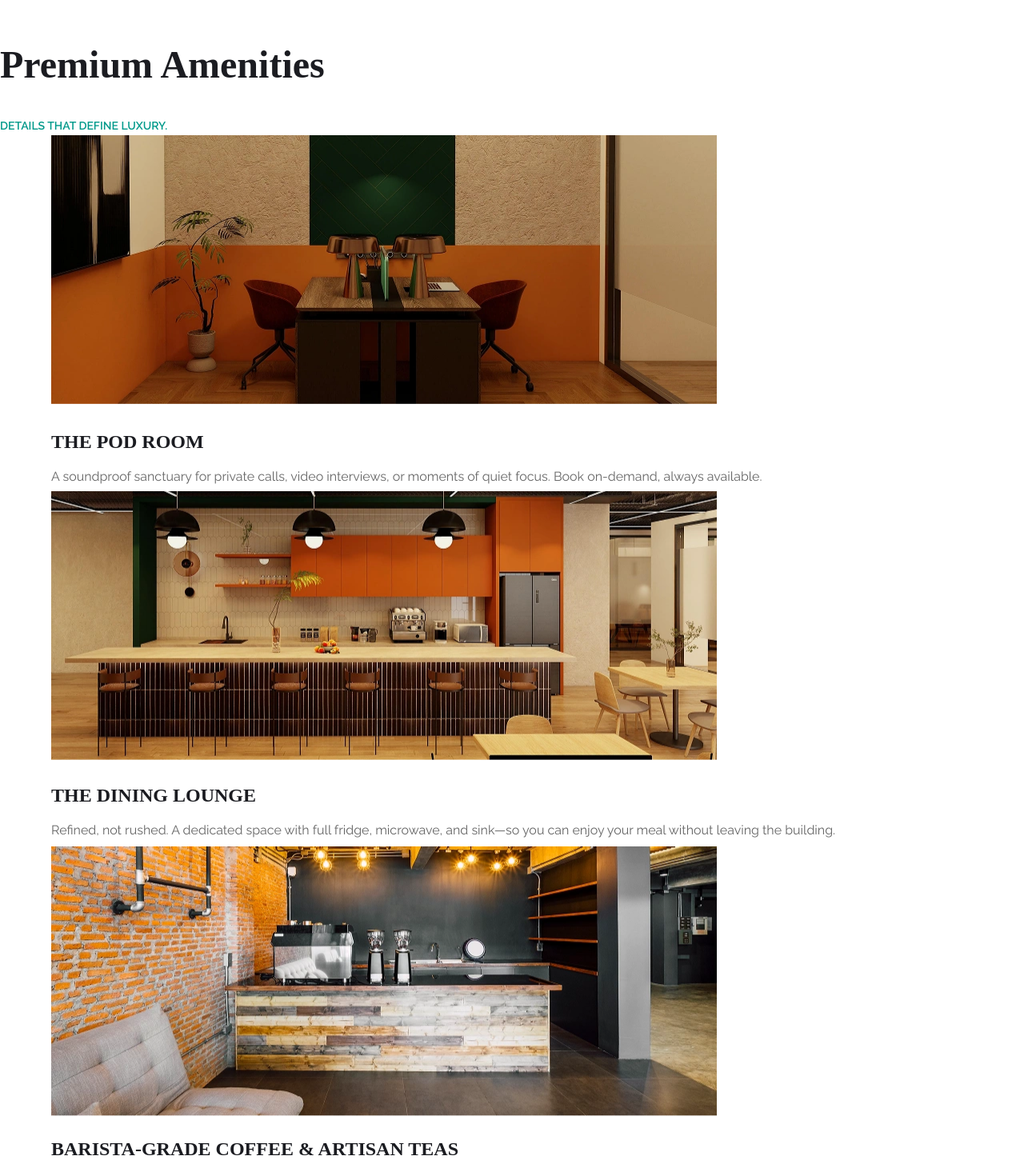
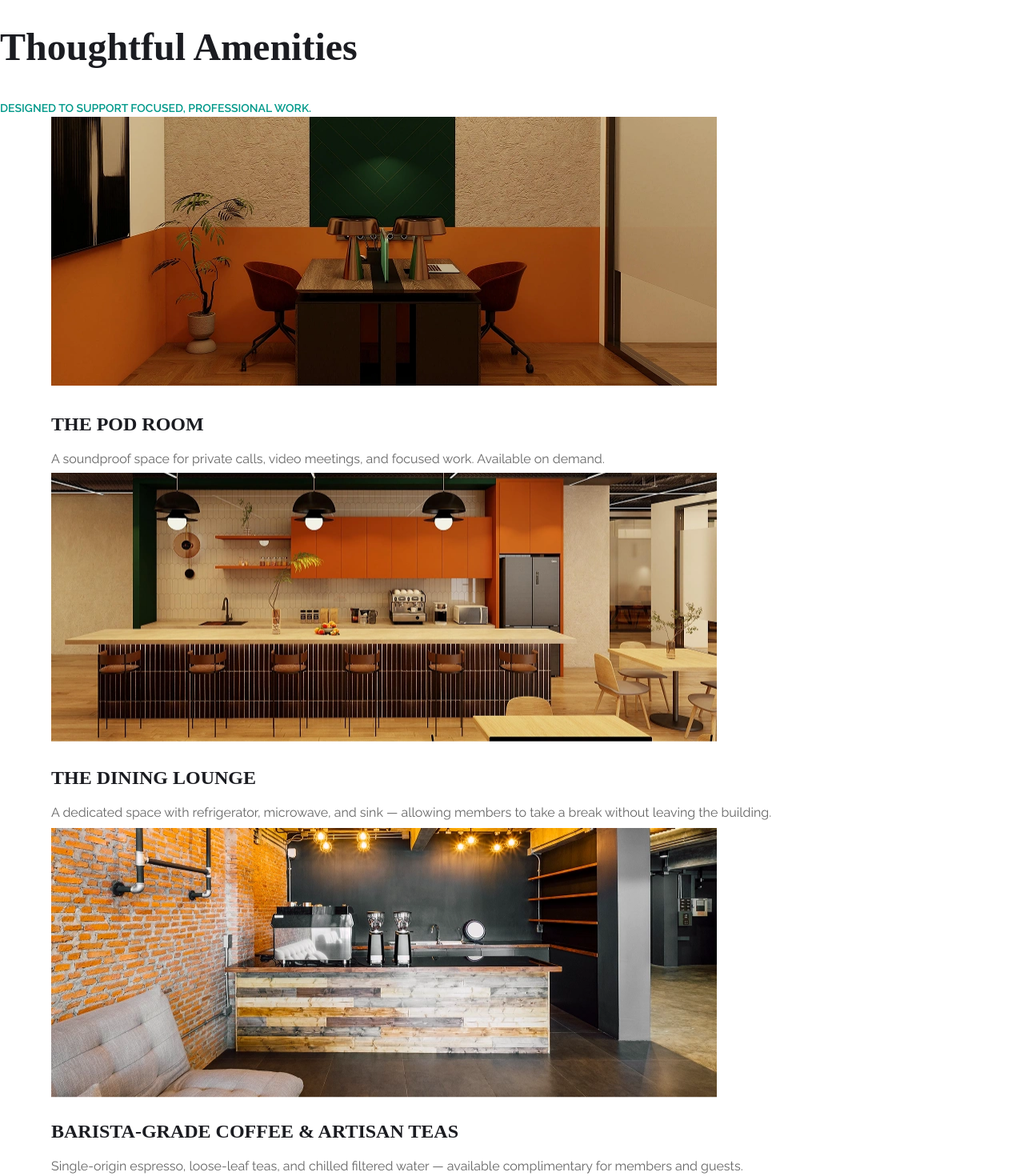
Before and after one commit to RDBA-CBE/workalyn, a Next.js app: page /amenities in a window 1280 px wide. Shown: the part 1040-2510 px from the top of the page at 80% size. Built offline with nearby package versions, Linux system fonts and the light colour scheme; a web font is replaced by a local one.

Commit message:
workspace and amenities

```diff
--- a/components/AmenitiesPage.jsx
+++ b/components/AmenitiesPage.jsx
@@ -4,34 +4,41 @@ import { RevealWrapper, ParallaxWrapper } from "./ParallaxWrapper";
 const solutions = [
   {
     title: "THE POD ROOM",
-    desc: "A soundproof sanctuary for private calls, video interviews, or moments of quiet focus. Book on-demand, always available.",
+    desc: " A soundproof space for private calls, video meetings, and focused work. Available on demand.",
     image: "/amenities/subpage/pod-room.webp",
   },
   {
     title: "THE DINING LOUNGE",
-    desc: "Refined, not rushed. A dedicated space with full fridge, microwave, and sink—so you can enjoy your meal without leaving the building.",
+    desc: "A dedicated space with refrigerator, microwave, and sink — allowing members to take a break without leaving the building.",
     image: "/amenities/subpage/dining-lounge.webp",
   },
   {
     title: "BARISTA-GRADE COFFEE & ARTISAN TEAS",
-    desc: "Single-origin espresso, loose-leaf teas, and chilled purified water. Always complimentary.",
+    desc: "Single-origin espresso, loose-leaf teas, and chilled filtered water — available complimentary for members and guests.",
     image: "/amenities/subpage/barista.webp",
   },
   {
     title: "SMART FILTRATION",
-    desc: "No plastic bottles. No waste. Just pure, alkaline water on tap.",
+    desc: "Filtered alkaline drinking water available throughout the workspace",
     image: "/amenities/subpage/smart-filteration.webp",
   },
   {
     title: "ADJACENT PREMIER GYM",
-    desc: "Step next door for a lunch-hour workout. Preferred member rates available exclusively for Workalyn members.",
+    desc: " Located next door, offering convenient lunchtime workouts with preferred member rates available for Workalyn members.",
     image: "/amenities/subpage/adjacent-premier-gym.webp",
   },
   {
     title: "CURATED F&B DISTRICT",
-    desc: "From cherished Malaysian classics to Michelin-recommended dining, refined Western fare, and intimate cafés—all within 50 metres.",
+    desc: "From cherished Malaysian classics to Michelin-recommended dining, refined Western fare, and intimate cafés—all within a short walk.",
     includes:
       "Your client’s next lunch isn’t just nearby; it’s an effortless, elevated stroll away.",
+    image: "/amenities/subpage/curated-f&b-district.webp",
+  },
+
+  {
+    title: "Public Bank Branch & ATM",
+    desc: "A Public Bank branch with full banking services and ATM facilities is located within a short walking distance",
+
     image: "/amenities/subpage/curated-f&b-district.webp",
   },
 ];
@@ -50,9 +57,9 @@ const AmenitiesPage = () => {
         </ParallaxWrapper>
         <div className="relative z-10 text-center text-white px-6">
           <RevealWrapper>
-            <h1 className="main-head  mb-6 text-white">Premium Amenities</h1>
+            <h1 className="main-head  mb-6 text-white">Thoughtful Amenities</h1>
             <p className="first-head text-white uppercase  font-bold">
-              Details That Define Luxury.
+              Designed to support focused, professional work.
             </p>
           </RevealWrapper>
         </div>
@@ -88,7 +95,9 @@ const AmenitiesPage = () => {
                     <RevealWrapper>
                       <h2 className="sub-head mb-4">{s.title}</h2>
 
-                <p className="text-gray-800 leading-relaxed mb-4">{s.desc}</p>
+                      <p className="text-gray-800 leading-relaxed mb-4">
+                        {s.desc}
+                      </p>
 
                       {s.includes && (
                         <div className="mt-4 rounded-md border border-[#00998A]/25 bg-[#00998A]/5 px-4 py-3">
@@ -110,14 +119,24 @@ const AmenitiesPage = () => {
           {/* GLOBAL CTA */}
           <RevealWrapper>
             <div className="mt-20 relative max-w-4xl mx-auto px-8 py-12 bg-white/30 backdrop-blur-md border border-[#00998A]/20 shadow-lg text-center overflow-hidden">
-
               {/* Decorative floating circles */}
               <div className="absolute -top-10 -left-10 w-32 h-32 bg-[#00998A]/20 rounded-full animate-pulse-slow"></div>
               <div className="absolute -bottom-10 -right-10 w-40 h-40 bg-[#00998A]/10 rounded-full animate-pulse-slow"></div>
 
-    <p className="mb-6 text-2xl md:text-3xl main-head" >
-      Experience a workspace where every detail is considered.
+              <p className="mb-6 text-2xl md:text-3xl main-head">
+                Experience a workspace where every detail is thoughtfully
+                considered.
               </p>
+
+              <div className="mt-4 rounded-md border border-[#00998A]/25 bg-[#00998A]/5 px-4 py-3 w-fit mx-auto mb-6">
+                <p className="text-sm italic text-gray-800">
+                  <span className="font-bold text-[#00998A] not-italic mr-1">
+                    Note:
+                  </span>
+                  Coffee & tea are complimentary for all memberships and
+                  bookings
+                </p>
+              </div>
 
               <a
                 href="/contact"
--- a/components/Header.tsx
+++ b/components/Header.tsx
@@ -121,11 +121,11 @@ const Header: React.FC = () => {
             path="/community-and-clientele"
             label="Community & Clientele"
           />{" "} */}
-          <div className="w-[5.5px] h-[5.5px] bg-[#00998A] rotate-45"></div>
-          <NavItem path="/contact" label="Location" />
+          {/* <div className="w-[5.5px] h-[5.5px] bg-[#00998A] rotate-45"></div>
+          <NavItem path="/contact" label="Location" /> */}
 
           <div className="w-[5.5px] h-[5.5px] bg-[#00998A] rotate-45"></div>
-          <NavItem path="/contact#book-a-tour" label="Book a tour" />
+          <NavItem path="/book-a-tour" label="Book a tour" />
         </ul>
       </nav>
 
@@ -183,19 +183,19 @@ const Header: React.FC = () => {
                 Community & Clientele
               </button> */}
 
-              <button
+              {/* <button
                 onClick={() => handleNavClick("/contact")}
                 className={`text-lg font-bold uppercase tracking-widest ${
                   pathname === "/contact" ? "text-emerald-600" : "text-gray-800"
                 }`}
               >
                 Locations
-              </button>
+              </button> */}
 
               <button
                 onClick={() => handleNavClick("/contact#book-a-tour")}
                 className={`text-lg font-bold uppercase tracking-widest ${
-                  pathname === "/contact#book-a-tour" ? "text-emerald-600" : "text-gray-800"
+                  pathname === "/book-a-tour" ? "text-emerald-600" : "text-gray-800"
                 }`}
               >
                 Book a tour
--- a/components/Homepage.tsx
+++ b/components/Homepage.tsx
@@ -16,7 +16,7 @@ const Homepage: React.FC = () => {
 
       <AdvantageSection />
       <SolutionsSection />
-      {/* <WhySection /> */}
+      <WhySection />
       {/* <AmenitiesSection /> */}
       <AmenitiesSectionCopy/>
     </>
```
Also changed, not shown: components/ContactPage.tsx (+11 -1 lines), components/SolutionsPage.tsx (+10 -10 lines). Lines whose indentation alone changed are shown as unchanged.
